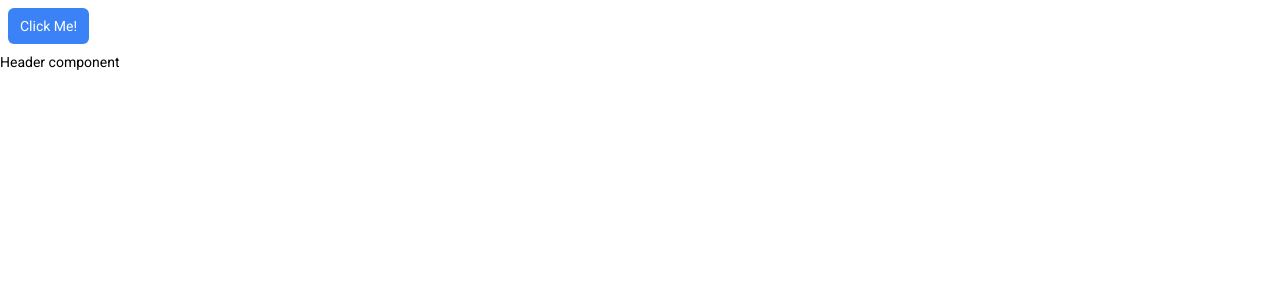
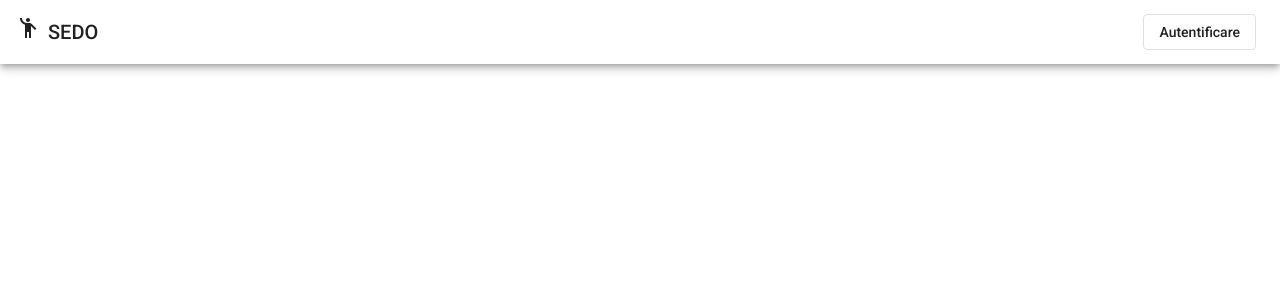
Before and after one commit to mitoi/sedo, an Angular app: page / in a window 1280 px wide. Shown: the top 300 px of the page. Built offline with nearby package versions, Linux system fonts and the light colour scheme.

Commit message:
Header only

```diff
--- a/src/app/app.component.html
+++ b/src/app/app.component.html
@@ -1,7 +1,6 @@
-<button class="py-2 px-3 m-2 bg-blue-500 hover:bg-nav-hover-blue rounded-md text-white">Click Me!</button>
+<!--<button class="py-2 px-3 m-2 bg-blue-500 hover:bg-nav-hover-blue rounded-md text-white">Click 2Me!</button>-->
 
-<app-header></app-header>
-
+<app-toolbar></app-toolbar>
 
 <div class="content" role="main">
 
--- /dev/null
+++ b/src/app/components/toolbar/toolbar.component.html
@@ -0,0 +1,28 @@
+<mat-toolbar class="bg-white flex flex-row mat-elevation-z5">
+  <div class="basis-2/5 flex flex-row">
+    <mat-icon class="mr-2" aria-hidden="false" aria-label="Example home icon">emoji_people</mat-icon>
+    <span>SEDO</span>
+<!--    <div>-->
+<!--      <button (click)="onClickClient()" mat-flat-button>Client</button>-->
+<!--      /-->
+<!--      <button (click)="onClickSupplier()" mat-flat-button>Furnizor</button>-->
+<!--      /-->
+<!--      <button (click)="onClickONG()" mat-flat-button>ONG</button>-->
+<!--    </div>-->
+  </div>
+  <div class="basis-3/5 flex flex-row items-center grow justify-end">
+<!--    <form class="mt-6">-->
+<!--        <mat-form-field class="mr-2" appearance="legacy">-->
+<!--          <input matInput type="email" placeholder="E-mail">-->
+<!--          <mat-icon class="scale-75" matSuffix>perm_identity</mat-icon>-->
+<!--        </mat-form-field>-->
+<!--        <mat-form-field appearance="legacy" color="primary">-->
+<!--          <input matInput type="password" placeholder="Parola">-->
+<!--          <mat-icon class="scale-75" matSuffix>https</mat-icon>-->
+<!--        </mat-form-field>-->
+<!--    </form>-->
+    <div class="mr-2 flex gap-1.5">
+      <button (click)="onClickLogin()" mat-stroked-button>Autentificare</button>
+    </div>
+  </div>
+</mat-toolbar>
--- /dev/null
+++ b/src/app/components/toolbar/toolbar.component.ts
@@ -0,0 +1,35 @@
+import { Component, OnInit } from '@angular/core';
+import {MatToolbarModule} from '@angular/material/toolbar';
+
+@Component({
+  selector: 'app-toolbar',
+  templateUrl: './toolbar.component.html',
+  styleUrls: ['./toolbar.component.css']
+})
+export class ToolbarComponent implements OnInit {
+
+  constructor() { }
+
+  ngOnInit(): void {
+  }
+
+  onClickLogin() {
+    console.log('login');
+  }
+
+  onClickRegister() {
+    console.log('register');
+  }
+
+  onClickClient() {
+    console.log('client');
+  }
+
+  onClickSupplier() {
+    console.log('supplier');
+  }
+
+  onClickONG() {
+    console.log('ong');
+  }
+}
--- a/tailwind.config.js
+++ b/tailwind.config.js
@@ -7,7 +7,11 @@ module.exports = {
   },
   darkMode: 'class', // or 'media' or 'class'
   theme: {
-    extend: {},
+    extend: {
+      minWidth: {
+        '1/2': '50%'
+      }
+    },
   },
   variants: {
     extend: {},
```
Also changed, not shown: src/app/app.module.ts (+17 -3 lines), src/app/components/header/header.component.css (added), src/app/components/header/header.component.html (renamed from src/app/header/header.component.html), src/app/components/header/header.component.ts (renamed from src/app/header/header.component.ts), src/app/components/toolbar/toolbar.component.css (added), 2 other files (tests, documents, lock files or other folders).
